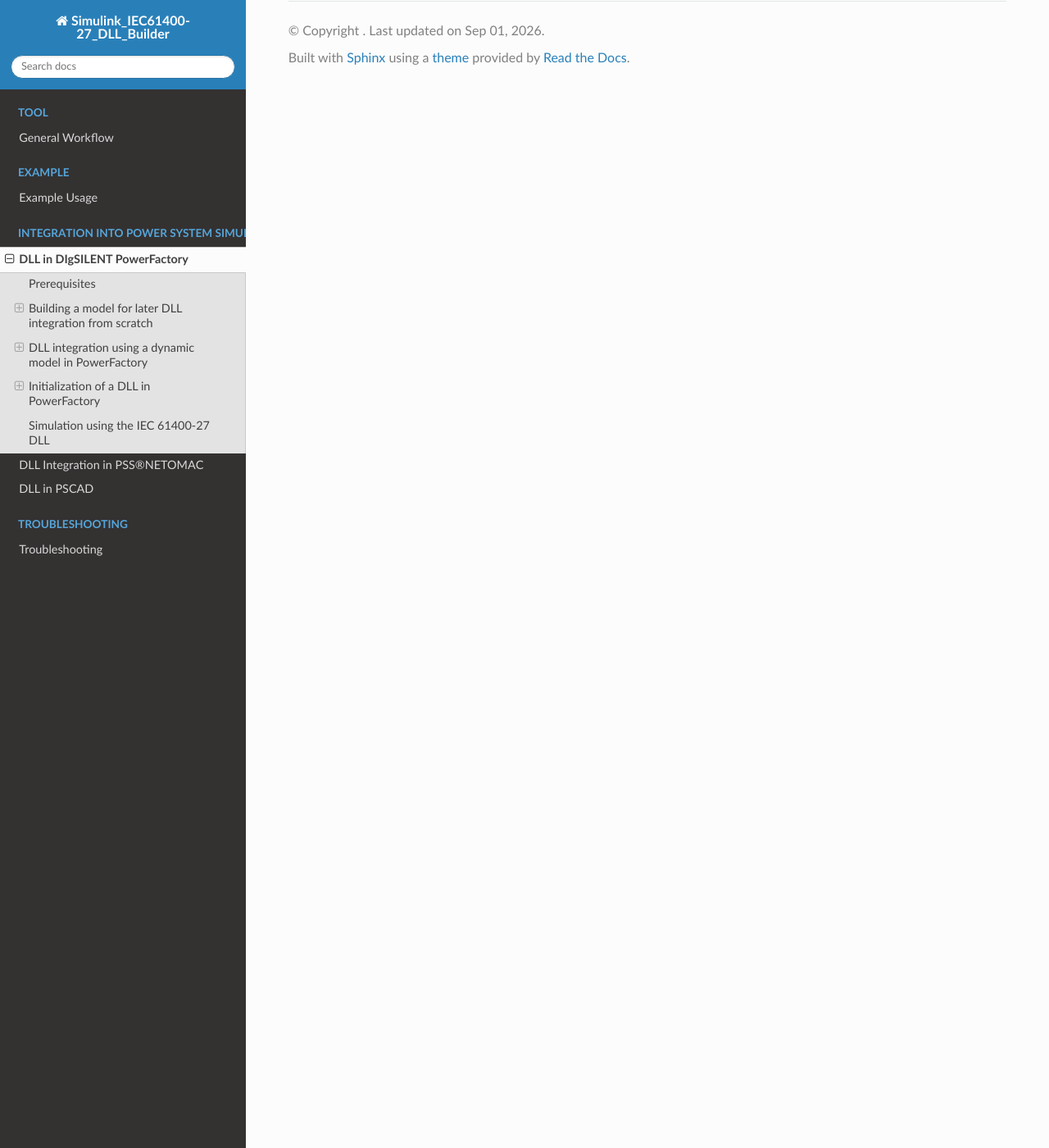
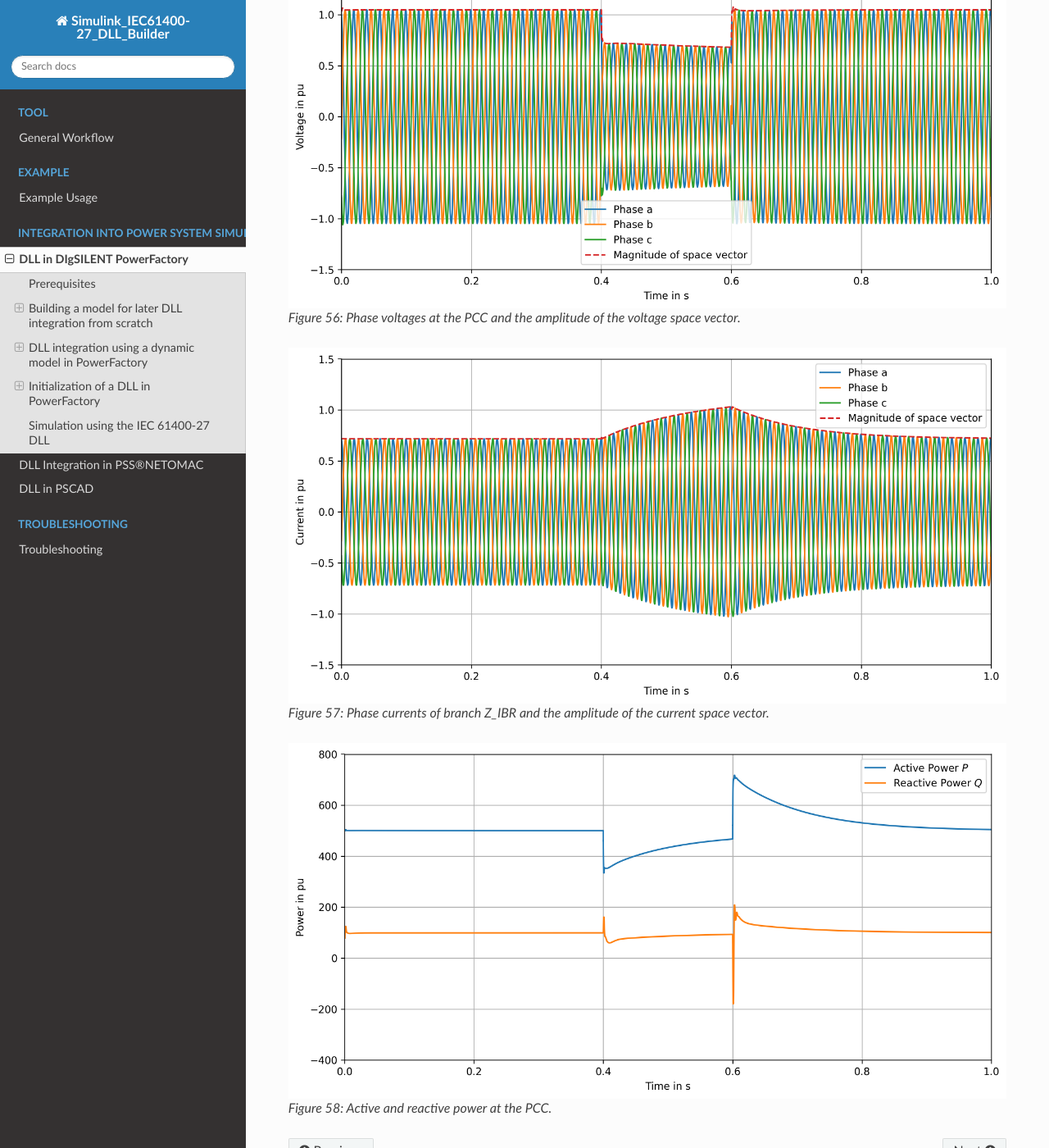
Before and after one commit to Institute-of-Electrical-Energy-Systems/SIMULINK_DLL_Builder, a Sphinx documentation site: the page built from docs/DLL_in_PF.rst, in a window 1280 px wide and 1400 px high, scrolled down 17008 px. Shown: the whole window at 82% size. Built offline with Sphinx 7.4.7 and the Read the Docs theme 3.1.0, drawn with Linux system fonts in a browser that asks for light colours; formulas are drawn with MathJax 3.

Commit message:
Update DLL_in_PF.rst
documentation(PowerFactory): Add simulation results

```diff
--- a/docs/DLL_in_PF.rst
+++ b/docs/DLL_in_PF.rst
@@ -676,3 +676,19 @@ In particular, the parameters related to phase correction and the freeze functio
 
 Simulation using the IEC 61400-27 DLL
 -------------------------------------
+
+..  figure:: ./images/PowerFactory/PowerFactory_voltages.png
+      :alt: Phase voltages at the PCC and the amplitude of the voltage space vector.
+
+      Figure 56: Phase voltages at the PCC and the amplitude of the voltage space vector.
+
+
+..  figure:: ./images/PowerFactory/PowerFactory_currents.png
+      :alt: Phase currents of branch Z_IBR and the amplitude of the current space vector.
+
+      Figure 57: Phase currents of branch Z_IBR and the amplitude of the current space vector.
+
+..  figure:: ./images/PowerFactory/PowerFactory_power.png
+      :alt: Active and reactive power at the PCC.
+
+      Figure 58: Active and reactive power at the PCC.
```
Also changed, not shown: docs/images/PowerFactory/PowerFactory_currents.png (added), docs/images/PowerFactory/PowerFactory_power.png (added), docs/images/PowerFactory/PowerFactory_voltages.png (added).
